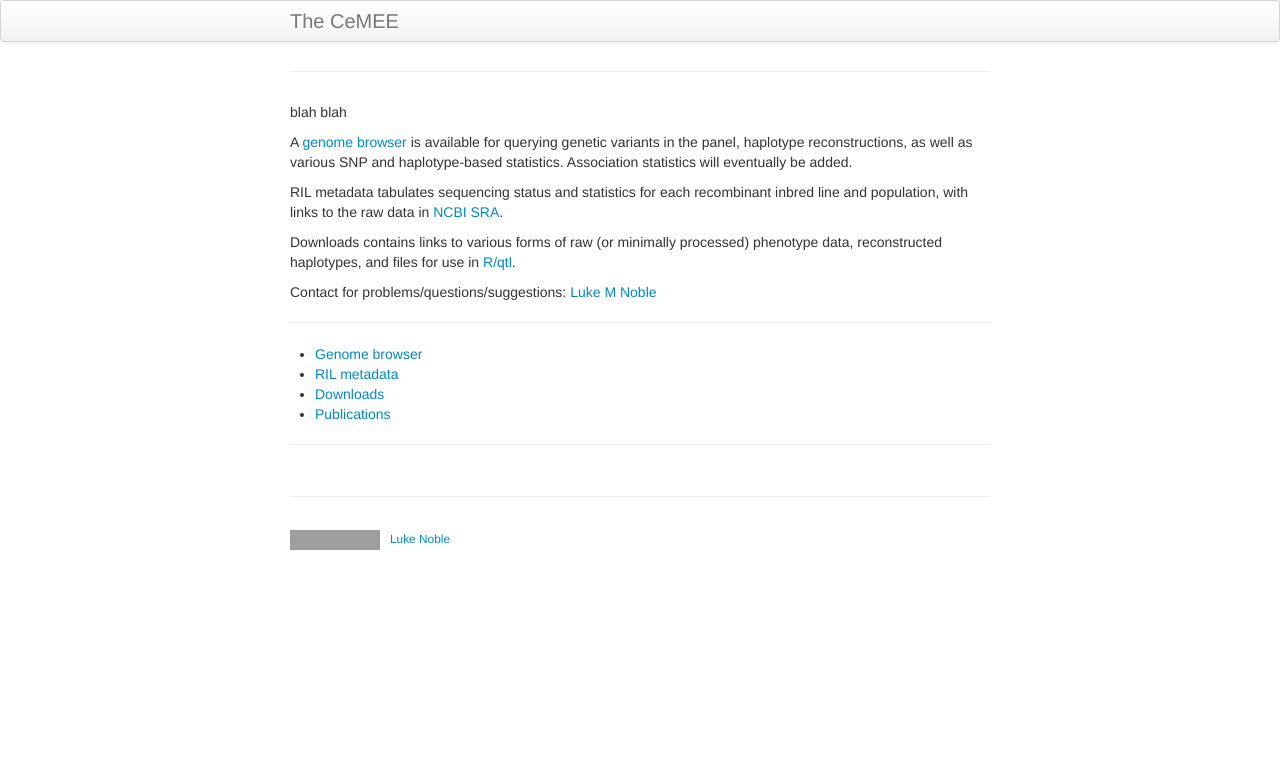
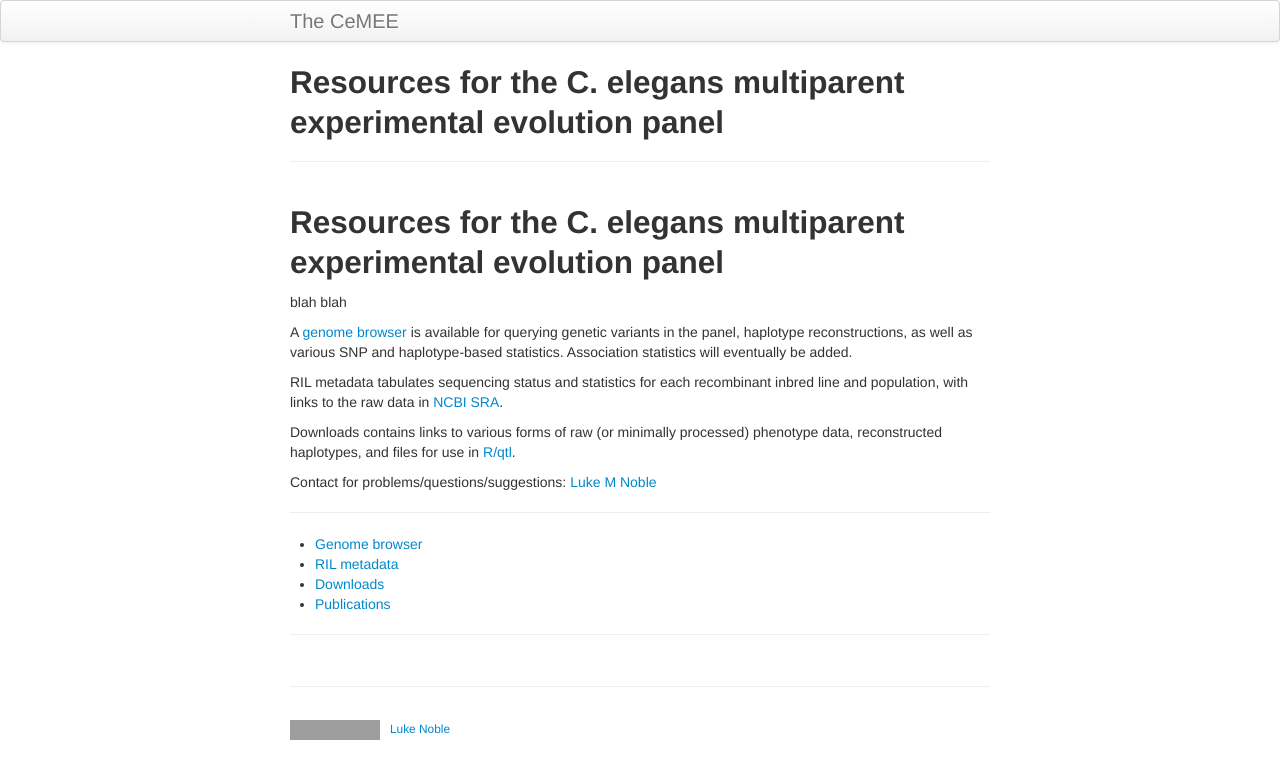
Before and after one commit to lukemn/cemee, a Jekyll site: the page built from index.md, in a window 1280 px wide. Shown: the top 779 px of the page. Built offline with Jekyll 4.4.1, drawn with Linux system fonts in a browser that asks for light colours; our own code applies the rules of GitHub Pages for plain Markdown files; grey boxes are pictures that could not be loaded.

Commit message:
formatting

```diff
--- a/index.md
+++ b/index.md
@@ -4,6 +4,7 @@
 description: Resource page
 ---
 
+## Resources for the C. elegans multiparent experimental evolution panel
 
 blah blah
 
```
